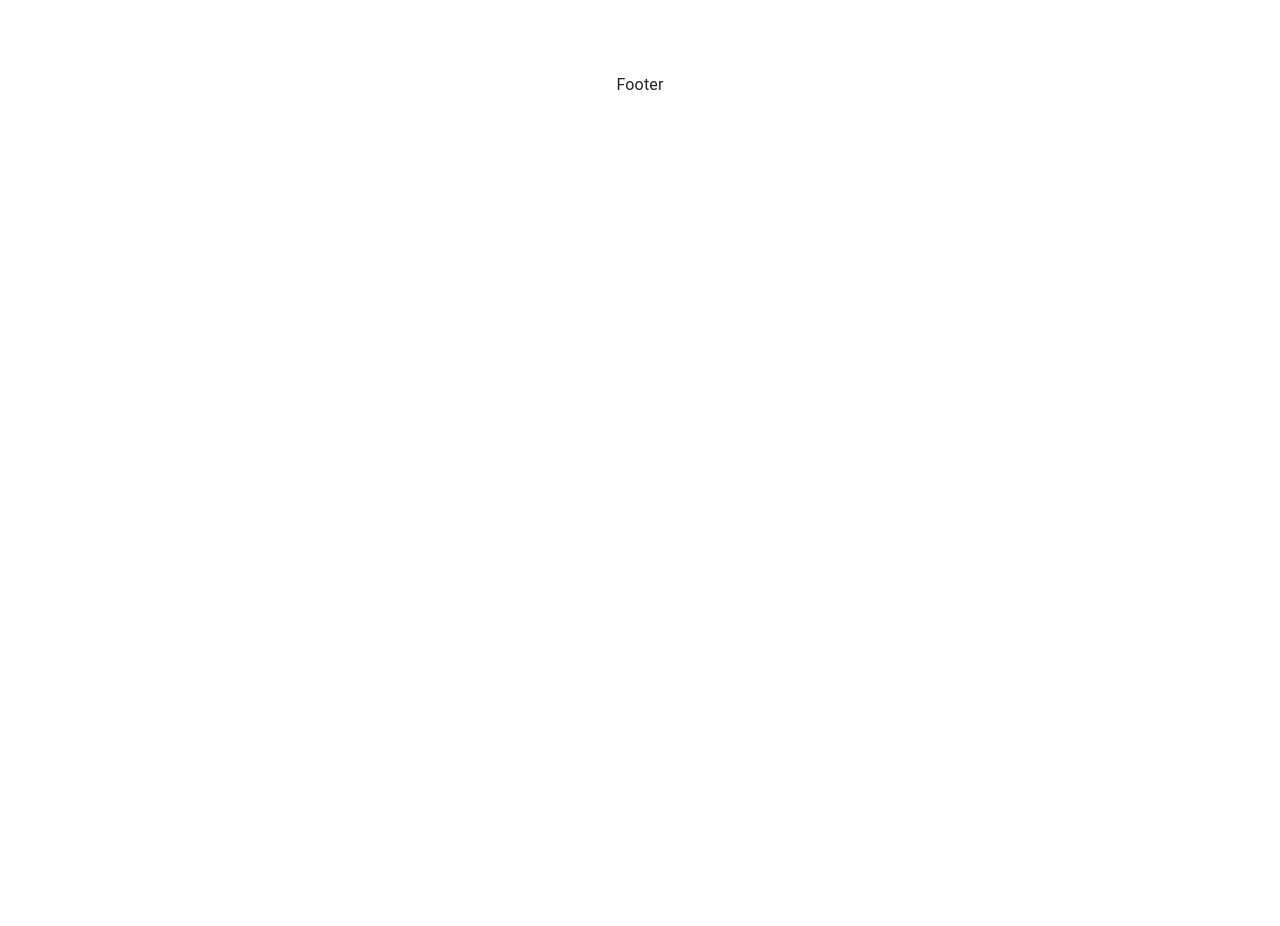
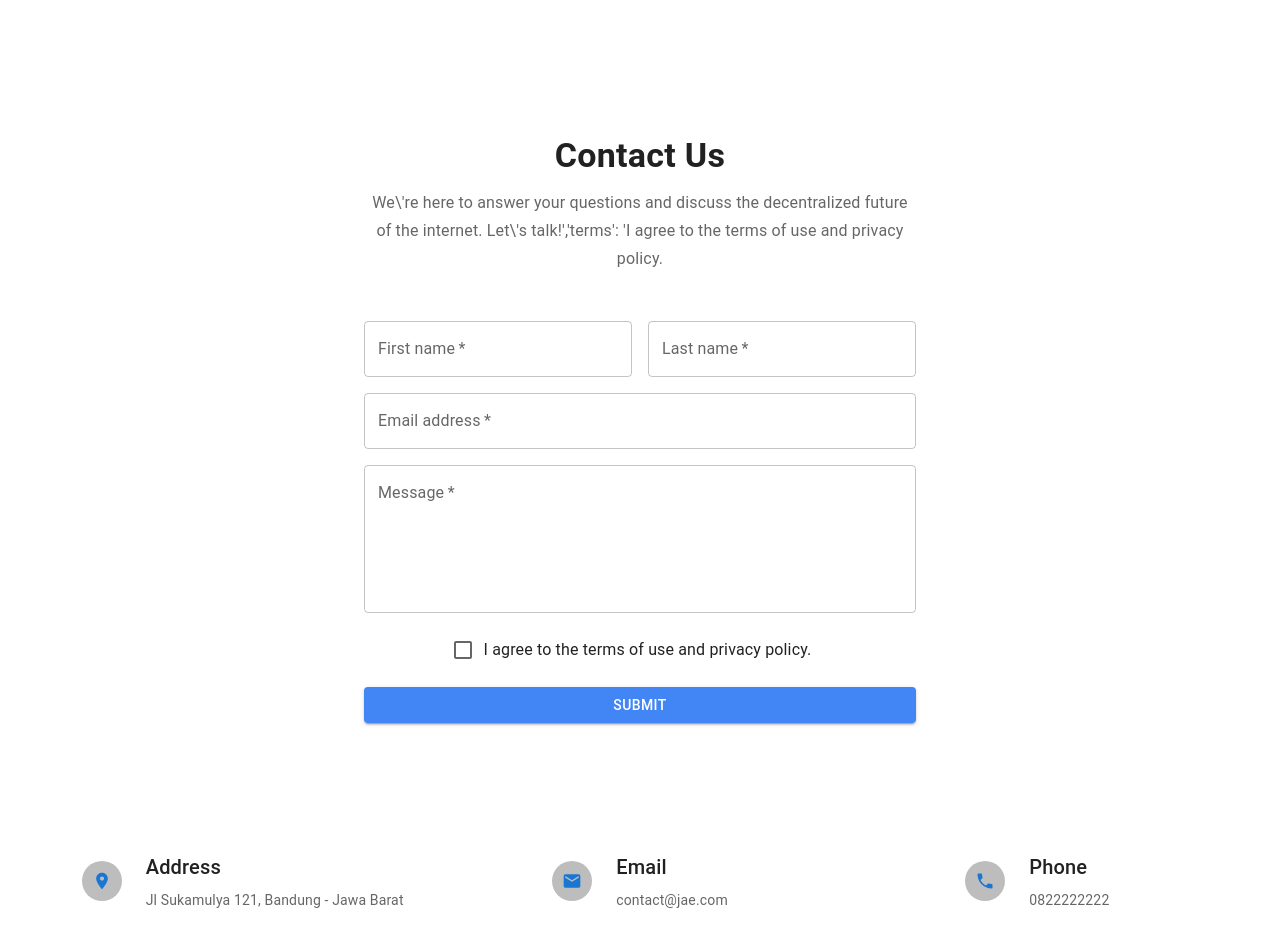
Before and after one commit to Mochamadramdhan/web-erp, a React (Create React App) app: page / in a window 1280 px wide. Shown: the part 1480-2406 px from the top of the page. Before the commit the page ends 1577 px from the top, so only its background shows below. Built offline with nearby package versions, Linux system fonts and the light colour scheme.

Commit message:
footer and contact

```diff
--- a/package.json
+++ b/package.json
@@ -5,6 +5,7 @@
   "dependencies": {
     "@emotion/react": "^11.10.6",
     "@emotion/styled": "^11.10.6",
+    "@mui/icons-material": "^5.11.11",
     "@mui/material": "^5.11.12",
     "@testing-library/jest-dom": "^5.16.5",
     "@testing-library/react": "^13.4.0",
--- a/src/App.js
+++ b/src/App.js
@@ -3,6 +3,7 @@ import React from 'react';
 import Header from './container/header/Header';
 import About from './container/about/About';
 import Price from './container/price/Price';
+import Contact from './container/footer/Contact';
 import Footer from './container/footer/Footer';
 function App() {
   return (
@@ -17,6 +18,7 @@ function App() {
        <Price/>
       </div>
       <div id='footer'>
+       <Contact/>
        <Footer/>
       </div>
     </div>
--- a/src/container/about/style.js
+++ b/src/container/about/style.js
@@ -4,13 +4,13 @@ export const styles ={
     wrap: {
         height: {
           xs: "100%",
-          md: "100vh",
+          md: "100%",
           lg:'100vh'
         },
         pt: {
           xs: "90px",
-          md: "95px",
-          lg:'80px'
+          md: "90px",
+          lg:'30px'
         },
         display: "flex",
         flexDirection: {xs:'column',lg:'row'},
@@ -36,11 +36,11 @@ export const styles ={
 			color: colors.texs,
 			fontWeight: "600",
 			fontFamily: font.main,
-		fontSize: {
-      xs: "26px",
-      md: "300px",
-      lg:'50px'
-    },
+      fontSize: {
+        xs: "30px",
+        md: "40px",
+        lg:'50px'
+      },
 		},
 		desc:{
 			fontSize: {
--- /dev/null
+++ b/src/container/footer/Contact.jsx
@@ -0,0 +1,56 @@
+import React from 'react';
+import Container from '@mui/material/Container';
+import Grid from '@mui/material/Grid';
+import Box from '@mui/material/Box';
+import Typography from '@mui/material/Typography';
+import Button from '@mui/material/Button';
+import TextField from '@mui/material/TextField';
+import FormControlLabel from '@mui/material/FormControlLabel';
+import Checkbox from '@mui/material/Checkbox';
+import { styles } from './style';
+import { colors } from '../../theme/colors';
+
+
+export default function Contact() {
+
+  return (
+    <section>
+      <Container maxWidth="sm">
+        <Box sx={styles.wrap}>
+          <Box sx={styles.txthead}>
+            <Typography variant="h4" component="h2" sx={styles.contact} gutterBottom={true}>Contact Us</Typography>
+            <Typography variant="subtitle1" color="textSecondary" paragraph={true}>
+              We\'re here to answer your questions and discuss the decentralized future of the internet. Let\'s talk!','terms': 'I agree to the terms of use and privacy policy.
+            </Typography>
+          </Box>
+          <Box>
+            <form noValidate>
+              <Grid container spacing={2}>
+                <Grid item xs={12} sm={6}>
+                  <TextField variant="outlined" required fullWidth autoComplete="fname" name="firstName" id="firstName" label="First name" />
+                </Grid>
+                <Grid item xs={12} sm={6}>
+                  <TextField variant="outlined" required fullWidth name="lastName" id="lastName" label="Last name" autoComplete="lname" />
+                </Grid>
+                <Grid item xs={12}>
+                  <TextField variant="outlined" required fullWidth name="email" id="email" label="Email address" autoComplete="email" />
+                </Grid>
+                <Grid item xs={12}>
+                  <TextField variant="outlined" required multiline rows={5} fullWidth autoComplete="message" name="message" id="message" label="Message" />
+                </Grid>
+                <Grid item xs={12}>
+                  <FormControlLabel control={<Checkbox name="terms" value="1" color="primary" />} label="I agree to the terms of use and privacy policy." />
+                </Grid>
+              </Grid>
+              <Box my={2}>
+                <Button fullWidth variant="contained" color="primary"  sx={{backgroundColor:colors.main}}>
+                  Submit
+                </Button>
+              </Box>
+            </form>
+          </Box>
+        </Box>
+      </Container>
+    </section>
+  );
+}
--- a/src/container/footer/Footer.jsx
+++ b/src/container/footer/Footer.jsx
@@ -1,9 +1,56 @@
-import React from 'react'
+import React from 'react';
+import Container from '@mui/material/Container';
+import Grid from '@mui/material/Grid';
+import Box from '@mui/material/Box';
+import Typography from '@mui/material/Typography';
+import Avatar from '@mui/material/Avatar';
+import RoomIcon from '@mui/icons-material/Room';
+import PhoneIcon from '@mui/icons-material/Phone';
+import EmailIcon from '@mui/icons-material/Email';
+import { styles } from './style';
 
-function Footer() {
-	return (
-		<div style={{marginTop:100}}>Footer</div>
-	)
+export default function Footer() {
+  const content = [
+    {
+      title: 'Address',
+      desc: 'Jl Sukamulya 121, Bandung - Jawa Barat',
+      icon: <RoomIcon color="primary" fontSize="small" />,
+    },
+    {
+      title: 'Email',
+      desc: 'contact@jae.com',
+      icon: <EmailIcon color="primary" fontSize="small" />,
+    },
+    {
+      title: 'Phone',
+      desc: '0822222222',
+      icon: <PhoneIcon color="primary" fontSize="small" />,
+    },
+  ];
+
+  return (
+    <section>
+      <Container maxWidth="lg">
+        <Box py={2}>
+          <Grid container spacing={5}>
+            {content.map((item, index) => (
+              <Grid key={index} item xs={4} sm={4} md={4}>
+                <Box display="flex" sx={styles.foot} >
+                  <Avatar sx={styles.avatar} >{item.icon}</Avatar>
+                  <Box >
+                    <Typography variant="h6" gutterBottom={true} sx={styles.title}>
+                      {item.title}
+                    </Typography>
+                    <Typography variant="body2"  color="textSecondary">
+                      {item.desc}
+                    </Typography>
+                  </Box>
+                </Box>
+              </Grid>
+            ))}
+          </Grid>
+        </Box>
+      </Container>
+    </section>
+  );
 }
-
-export default Footer
--- a/src/container/footer/style.js
+++ b/src/container/footer/style.js
@@ -0,0 +1,32 @@
+import { colors } from "../../theme/colors";
+import { font } from "../../theme/font";
+
+export const styles ={
+    wrap:{
+        pt:20,
+        pb:12
+    },
+    txthead:{
+        mb:6,
+        textAlign:"center"
+    },
+    contact:{
+        fontWeight:'bold',
+        fontFamily:font.main
+    },
+    avatar:{
+        color:colors.main,
+    },
+    title:{
+        display:{
+            xs:'none',
+            md:'flex'
+        }
+    },
+    foot:{
+        gap:3,
+        justifyContent:'center',
+        alignItems:'center',
+        flexDirection:{xs:'column',md:'row'},
+    }
+}
--- a/src/container/header/Header.jsx
+++ b/src/container/header/Header.jsx
@@ -1,4 +1,4 @@
-import { Typography, Button, AppBar, Toolbar,Box} from '@mui/material';
+import { Typography, Button, AppBar, Toolbar,Box,Link} from '@mui/material';
 import React, { useState, useEffect } from 'react';
 import { colors } from '../../theme/colors';
 import { styles } from './style';
@@ -49,7 +49,9 @@ function Header() {
       boxShadow: scrolled ? '0 2px 2px 1px rgba(1,1,1,0.09)' : 'none',}}
     >
         <Toolbar style={styles.toolbar}>
-          <Typography style={styles.typlg} variant='h5'>Jae'</Typography>
+          <Link href="#" underline="none">
+            <Typography style={styles.typlg} variant='h5'>Jae'</Typography>
+          </Link>
           <Box sx={styles.wrapmenu}>
           {menuItems.map((item) => (
             <Typography key={item.id}>
--- a/src/container/price/Price.jsx
+++ b/src/container/price/Price.jsx
@@ -62,8 +62,8 @@ function PricingContent() {
               item
               key={tier.title}
               xs={12}
-              sm={tier.title === 'Enterprise' ? 12 : 6}
-              md={4}
+              md={12}
+              lg={4}
             >
               <Card sx={{ height: '100%', display: 'flex', flexDirection: 'column' }}>
                 <CardHeader
--- a/src/container/price/style.js
+++ b/src/container/price/style.js
@@ -9,7 +9,13 @@ export const styles ={
     head:{
         fontWeight:'bold',
         fontFamily:font.main,
-        mb:15
+        fontSize: {
+            xs: "30px",
+            md: "40px",
+            lg:'50px'
+          },
+        mb:10,
+        mt:5
     },
     global:{
         ul: { margin: 0, padding: 0, listStyle: 'none' }
```
Also changed, not shown: 1 other file (tests, documents, lock files or other folders).
